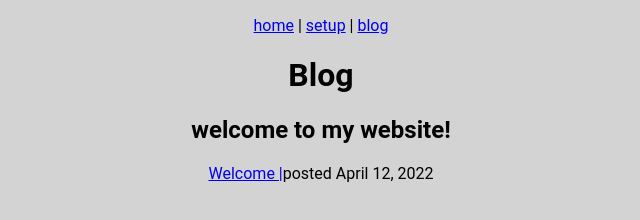
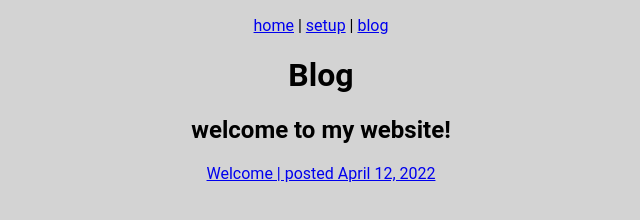
Before and after one commit to constantlydev/constantlydev.github.io, a plain HTML site: page blog.html in a window 1280 px wide. Shown: the whole page, without its empty margins (319-959 px from the left). Drawn offline with Linux system fonts and the light colour scheme.

Commit message:
Changing the blog.html to look more "better".

```diff
--- a/blog.html
+++ b/blog.html
@@ -15,7 +15,7 @@
     </nav>
     <h1> Blog </h1>
     <h2>welcome to my website!</h2>
-    <p> <a href="/blog/welcome.html">Welcome |</a>posted April 12, 2022</p>
+    <p> <a href="/blog/welcome.html">Welcome | posted April 12, 2022</a></p>
 
 </body>
 
```
